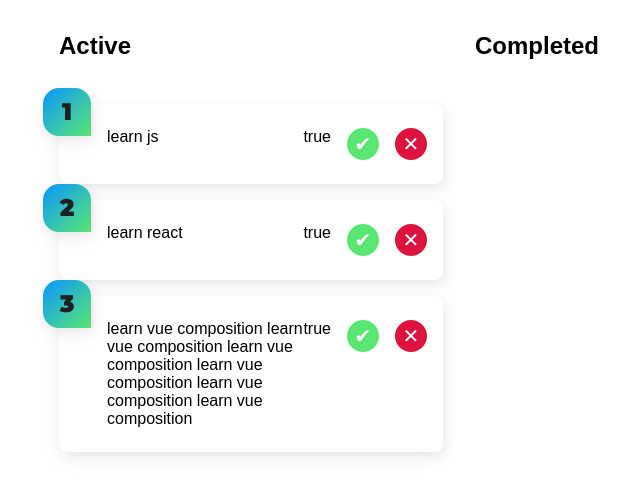
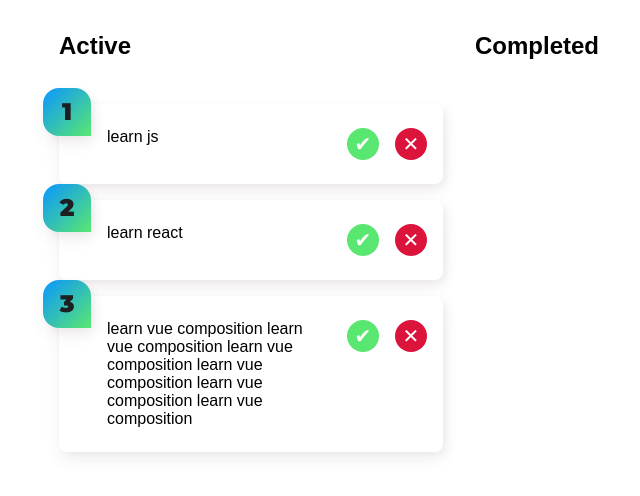
Before and after one commit to qwertygaerty/todo-composition-api, a Vue app: page / in a window 1280 px wide. Shown: the top 496 px of the page, without its empty margins (181-821 px from the left). Built offline with nearby package versions, Linux system fonts and the light colour scheme.

Commit message:
delete logs

```diff
--- a/src/components/Task.vue
+++ b/src/components/Task.vue
@@ -2,9 +2,6 @@
   <div class="task">
     <p class="task__name">{{ task.name }}</p>
     <div class="buttons">
-
-      {{task.active}}
-
       <button class="button button__complete" @click="changePosition(task)" v-if="task.active">✔</button>
       <button class="button button__active" @click="changePosition(task)" v-if="!task.active">&lt;</button>
       <button class="button button__delete" @click="removeTask(task)">&#x2715;</button>
```
